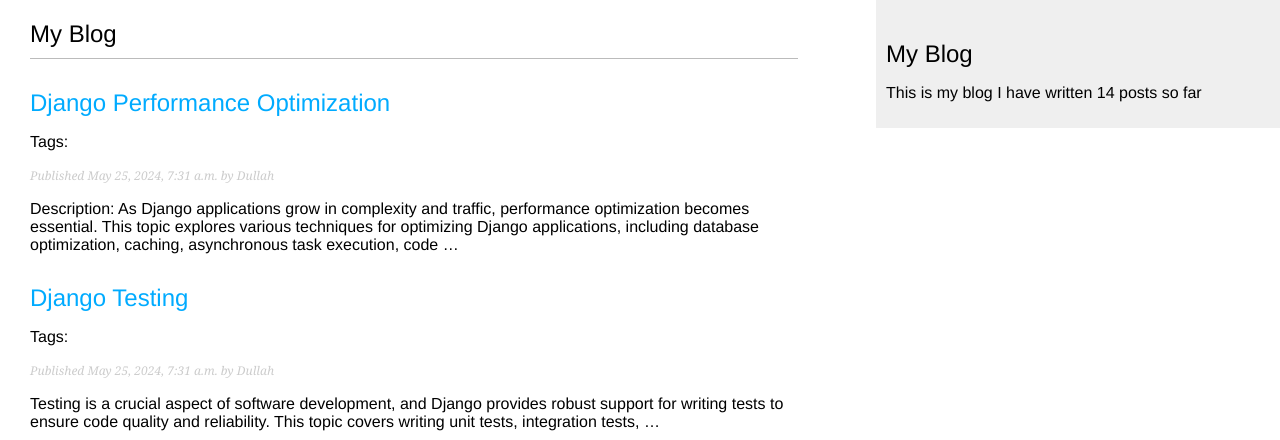
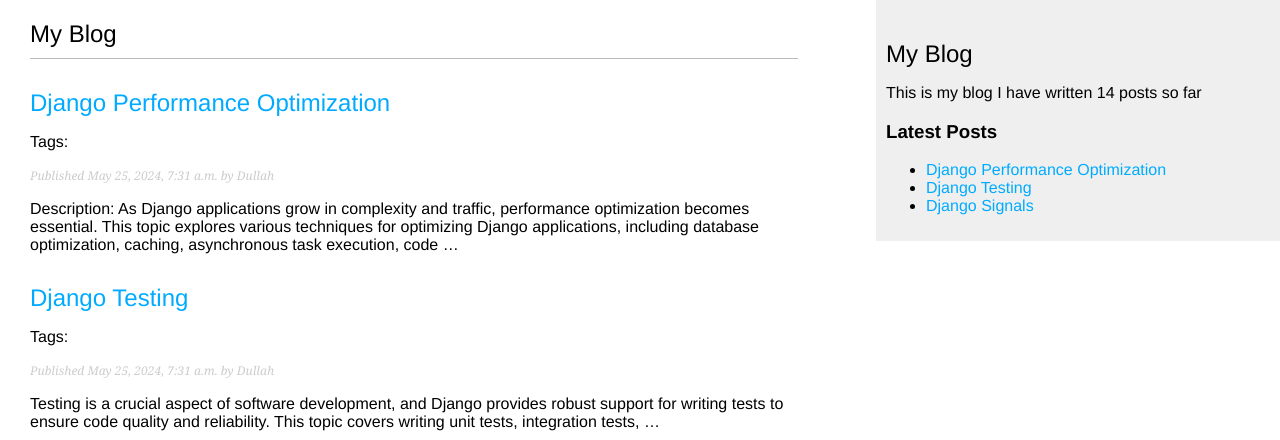
Before and after one commit to Dullah2k/blog-app, a Django app: page /blog/ in a window 1280 px wide. Shown: the top 440 px of the page. Run offline with Django 4.2, Linux system fonts and the light colour scheme; data comes from the database, SQL or seed files in the repository; parts of the project's set-up code (start-up, migrations or seed data) failed here and were passed over.

Commit message:
implemented an inclusion_tag for latest post

```diff
--- a/blog/templates/blog/base.html
+++ b/blog/templates/blog/base.html
@@ -21,6 +21,8 @@
         This is my blog
         I have written {% total_posts %} posts so far
       </p>
+      <h3>Latest Posts</h3>
+      <p> {% show_latest_posts 3 %} </p>
     </section>
   </main>
 </body>
--- /dev/null
+++ b/blog/templates/blog/post/latest_posts.html
@@ -0,0 +1,9 @@
+<ul>
+  {% for post in latest_posts %}
+    <li>
+      <a href="{{ post.get_absolute_url }}">
+        {{ post.title }}
+      </a>
+    </li>
+  {% endfor %}
+</ul>
--- a/blog/templatetags/blog_tags.py
+++ b/blog/templatetags/blog_tags.py
@@ -6,3 +6,8 @@ register = template.Library()
 @register.simple_tag
 def total_posts():
   return Post.published.count()
+
+@register.inclusion_tag('blog/post/latest_posts.html')
+def show_latest_posts(count=5):
+  latest_posts = Post.published.order_by('-publish')[:count]
+  return {'latest_posts' : latest_posts}
```
